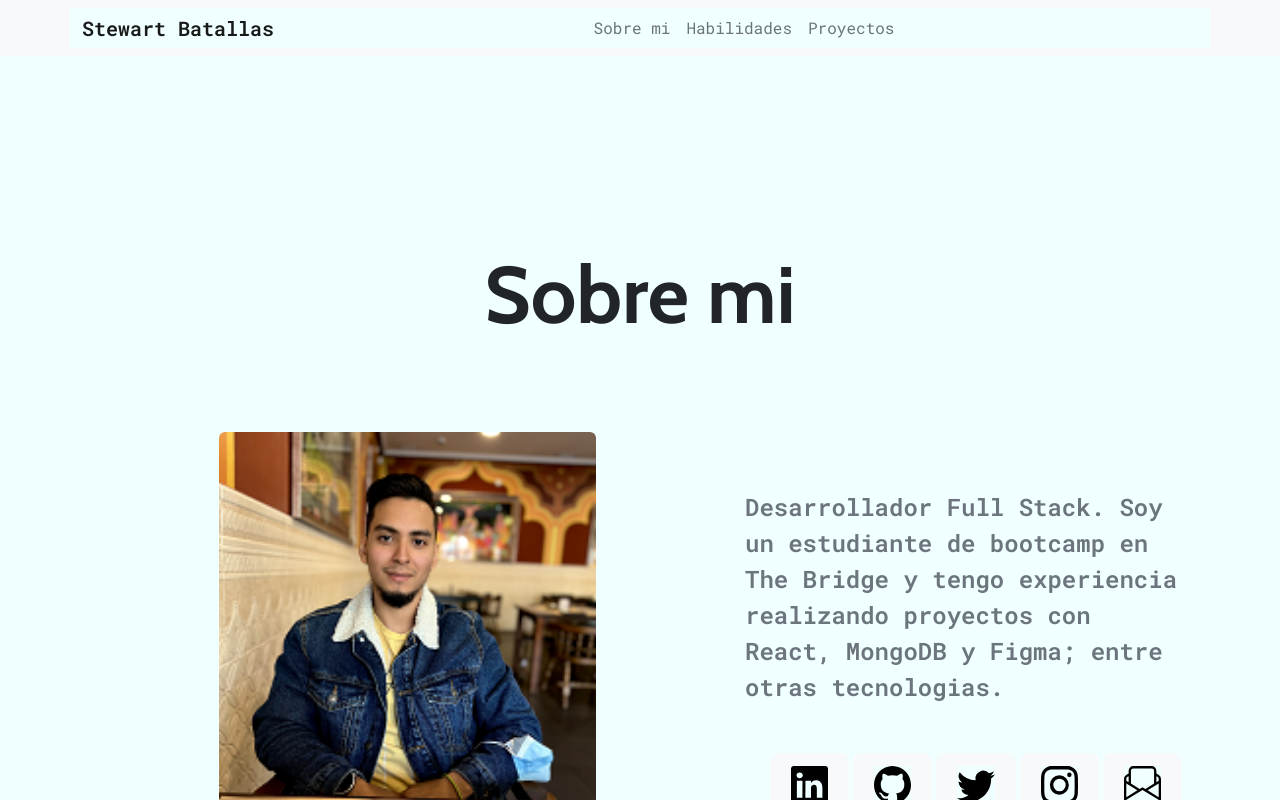
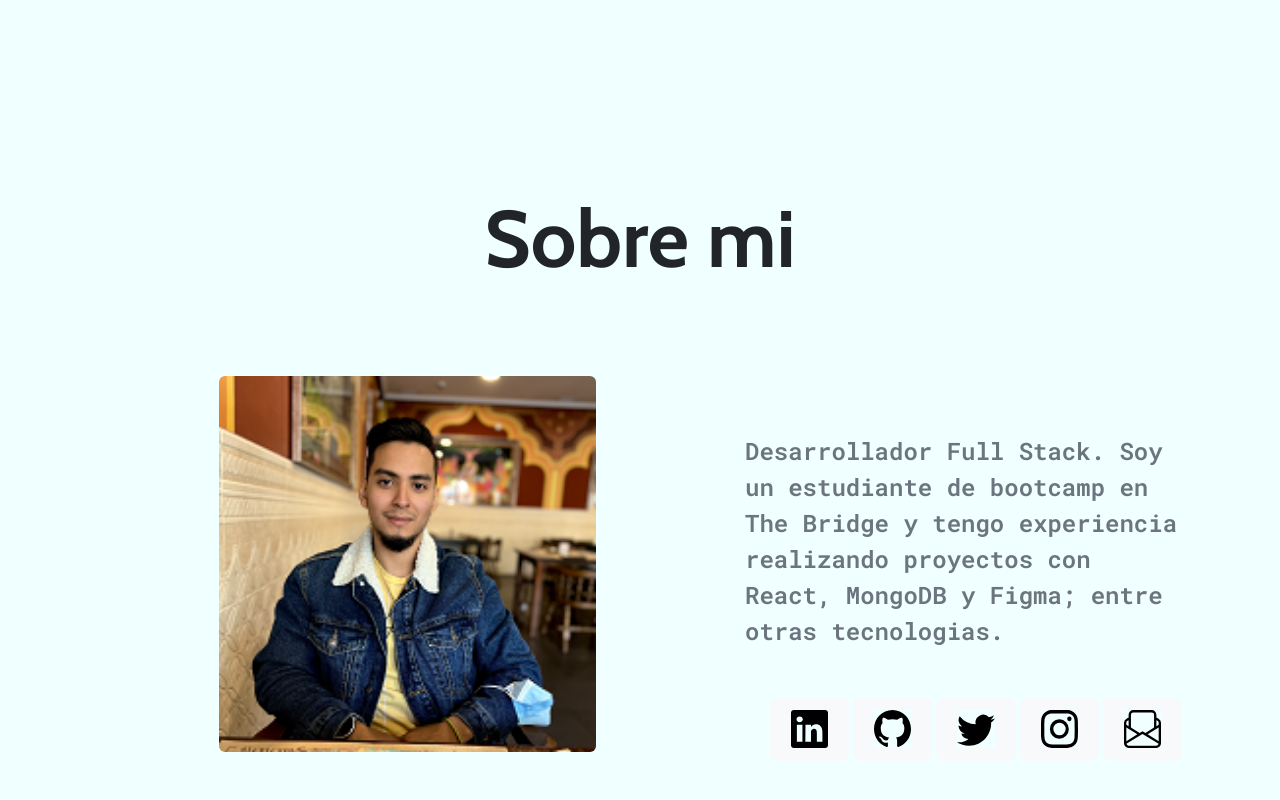
Before and after one commit to swbatallas/sw-portfolio, a React (Create React App) app: page / in a window 1280 px wide. Shown: the top 800 px of the page. Built offline with nearby package versions, Linux system fonts and the light colour scheme; a web font is replaced by a local one.

Commit message:
eliminamos navbar temporalmente hasta que se pueda corregir su uso

```diff
--- a/src/App.js
+++ b/src/App.js
@@ -8,7 +8,6 @@ function App() {
 
   return (
     <>
-      <HeaderNavBar />
       <Profile id='aboutme' />
       <Skills id='skills' />
       <Projects id='projects' />
```
